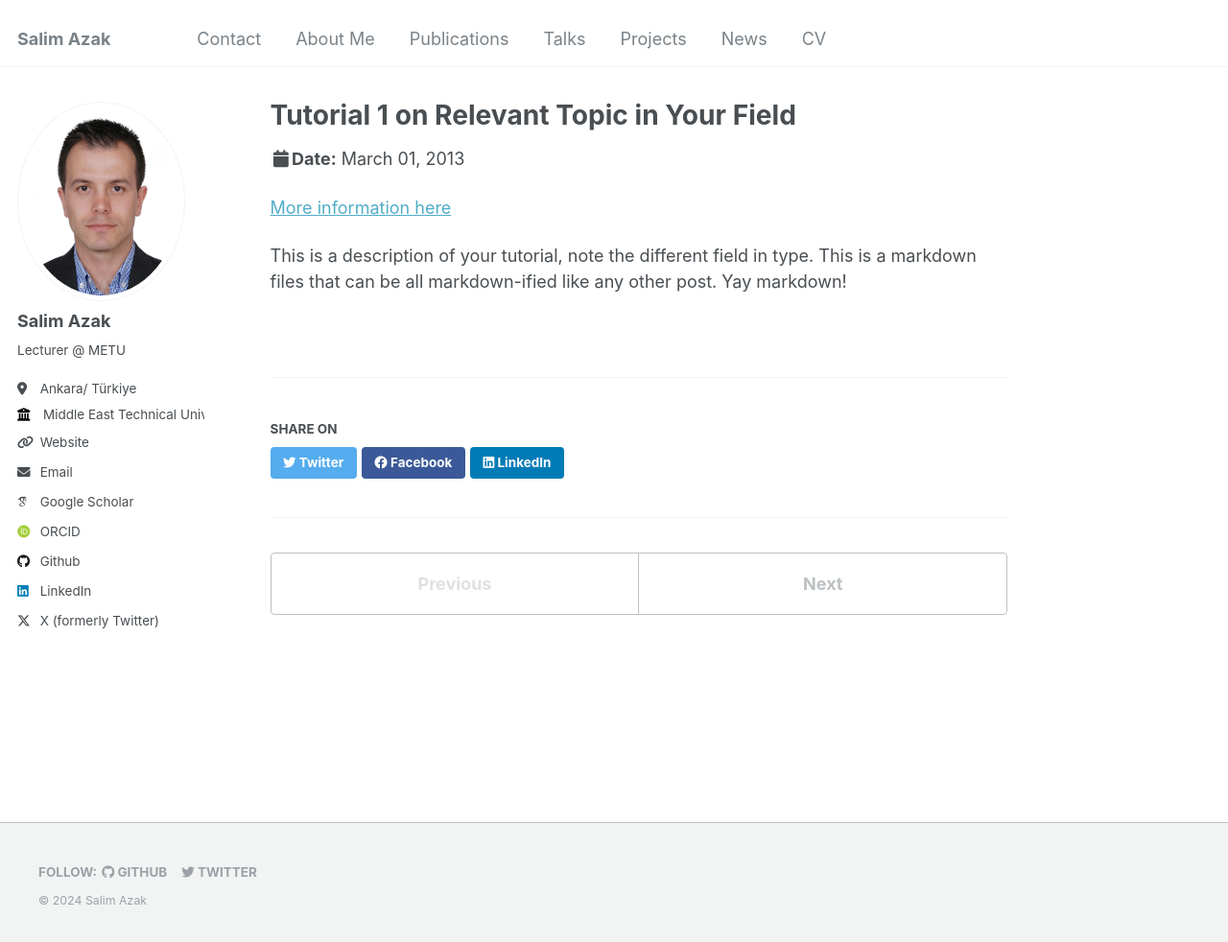
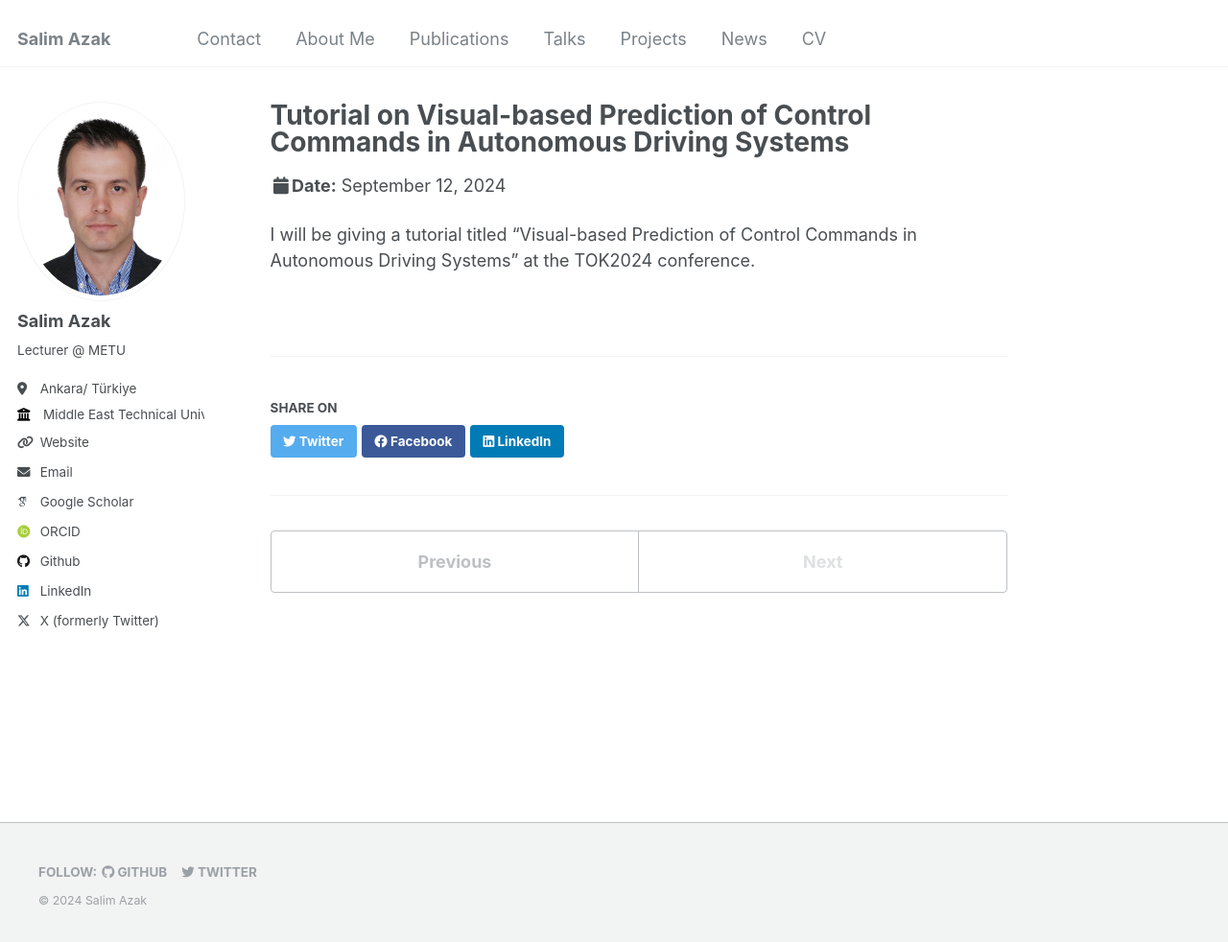
Before and after one commit to salimazak/salimazak.github.io, a Jekyll site: the page built from _talks/2013-03-01-tutorial-1.md, in a window 1280 px wide and 983 px high. Shown: the whole window at 96% size. Built offline with Jekyll 4.4.1, drawn with Linux system fonts in a browser that asks for light colours; some web fonts are replaced.

Commit message:
Update 2013-03-01-tutorial-1.md

```diff
--- a/_talks/2013-03-01-tutorial-1.md
+++ b/_talks/2013-03-01-tutorial-1.md
@@ -1,13 +1,11 @@
 ---
-title: "Tutorial 1 on Relevant Topic in Your Field"
+title: "Tutorial on Visual-based Prediction of Control Commands in Autonomous Driving Systems"
 collection: talks
 type: "Tutorial"
-permalink: /talks/2013-03-01-tutorial-1
-venue: "UC-Berkeley Institute for Testing Science"
-date: 2013-03-01
-location: "Berkeley CA, USA"
+permalink: /talks/2024-09-12-tutorial-1
+venue: "Konya Technical University"
+date: 2024-09-12
+location: "Konya, Türkiye"
 ---
 
-[More information here](http://exampleurl.com)
-
-This is a description of your tutorial, note the different field in type. This is a markdown files that can be all markdown-ified like any other post. Yay markdown!
+I will be giving a tutorial titled “Visual-based Prediction of Control Commands in Autonomous Driving Systems” at the TOK2024 conference.
```
